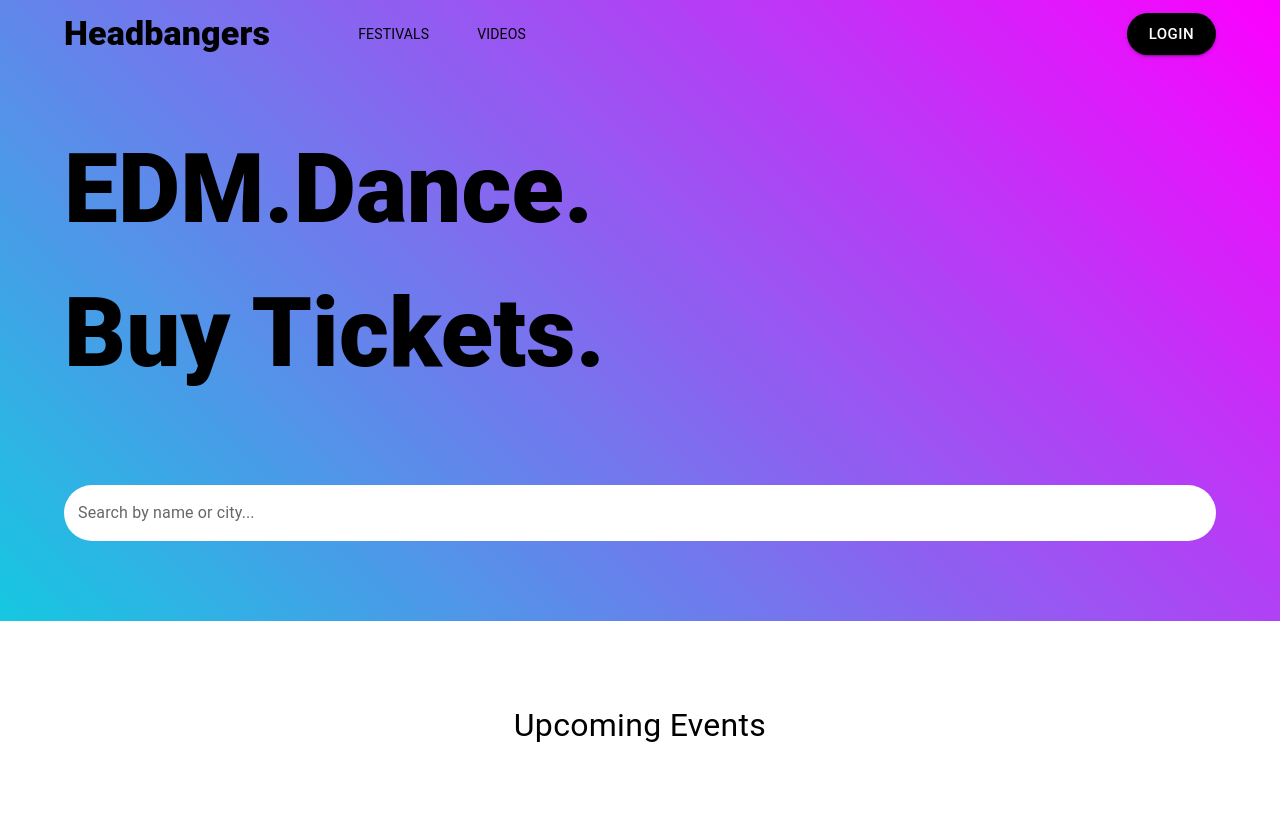
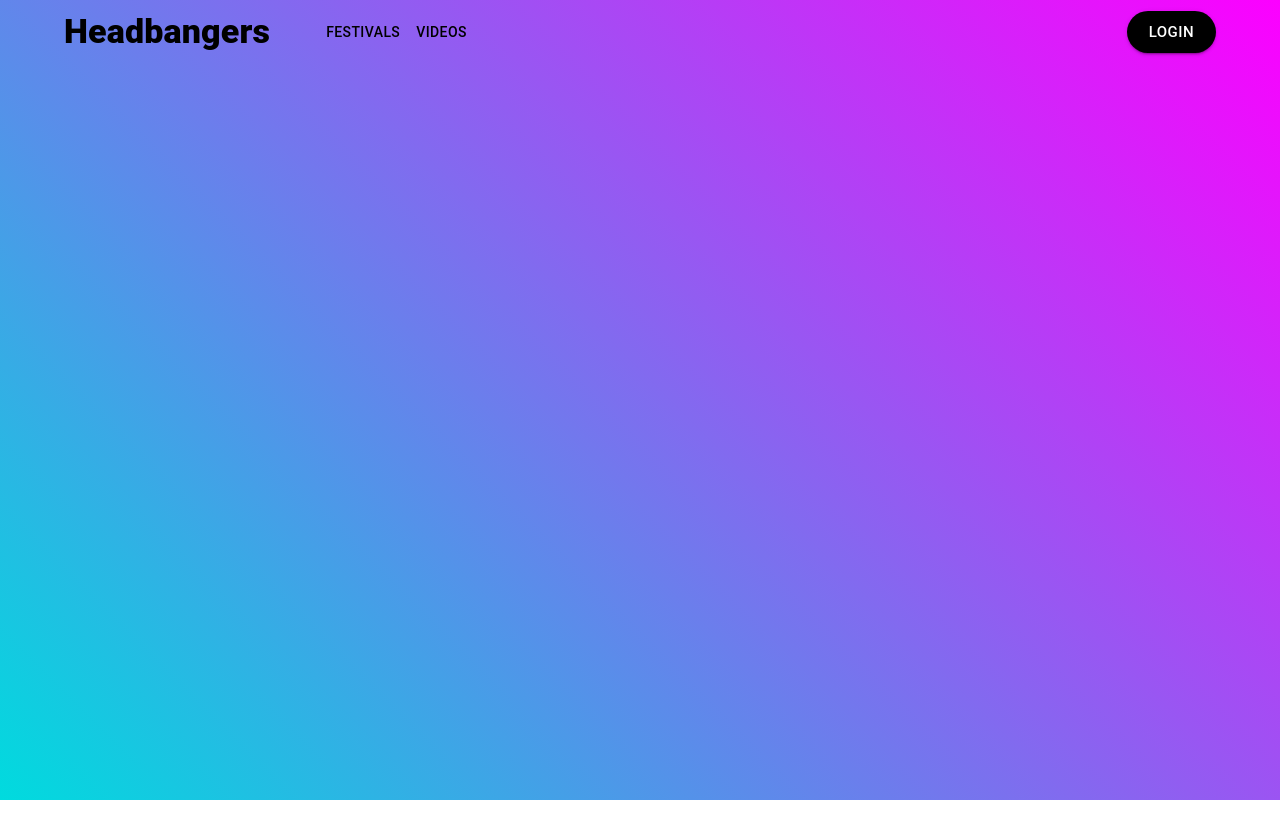
Before and after one commit to wallycodes/app, a React (Create React App) app: page /Videos in a window 1280 px wide. After the commit the page ends 800 px from the top, so only its background shows below. Built offline with nearby package versions, Linux system fonts and the light colour scheme.

Commit message:
added React-Router &Events API

```diff
--- a/package.json
+++ b/package.json
@@ -12,8 +12,10 @@
     "@testing-library/jest-dom": "^5.16.5",
     "@testing-library/react": "^13.4.0",
     "@testing-library/user-event": "^13.5.0",
+    "axios": "^1.4.0",
     "react": "^18.2.0",
     "react-dom": "^18.2.0",
+    "react-router-dom": "^6.11.1",
     "react-scripts": "5.0.1",
     "reactjs-popup": "^2.0.5",
     "styled-components": "^5.3.10",
--- a/src/components/Navbar.js
+++ b/src/components/Navbar.js
@@ -1,4 +1,5 @@
 import * as React from "react";
+import { Link } from "react-router-dom";
 import AppBar from "@mui/material/AppBar";
 import Box from "@mui/material/Box";
 import Toolbar from "@mui/material/Toolbar";
@@ -22,9 +23,13 @@ import OutlinedInput from "@mui/material/OutlinedInput";
 import FormControl from "@mui/material/FormControl";
 import Select from "@mui/material/Select";
 import { TextField } from "@mui/material";
+import FormControlLabel from "@mui/material/FormControlLabel";
+import Grid from "@mui/material/Grid";
+import Checkbox from "@mui/material/Checkbox";
+// import Link from "@mui/material/Link";
 
-const pages = ["Festivals", "Videos"];
-const pages2 = ["Festivals", "My events", "Login"];
+// const pages = ["Festivals", "Videos"];
+// const pages2 = ["Festivals", "My events", "Login"];
 // const settings = ["Profile", "Account", "Dashboard", "Logout"];
 
 function ResponsiveAppBar() {
@@ -112,20 +117,34 @@ function ResponsiveAppBar() {
                 display: { xs: "block", md: "none" },
               }}
             >
-              {width > breakpoint ? (
+              {/* {width > breakpoint ? (
                 pages.map((page) => (
                   <MenuItem key={page} onClick={handleCloseNavMenu}>
                     <Typography textAlign="center">{page}</Typography>
                   </MenuItem>
                 ))
-              ) : (
+              ) : ( */}
               <div>
-                  <MenuItem onClick={handleCloseNavMenu}>Festivals</MenuItem>
-                  <MenuItem onClick={handleCloseNavMenu}>My events</MenuItem>
-                  <MenuItem onClick={handleCloseNavMenu}>Videos</MenuItem>
+                <MenuItem onClick={handleCloseNavMenu}>
+                  <Link
+                    style={{ textDecoration: "none", color: "#000" }}
+                    to="/Festivals"
+                  >
+                    Festivals
+                  </Link>
+                </MenuItem>
+                {/* <MenuItem onClick={handleCloseNavMenu}>My events</MenuItem> */}
+                <MenuItem onClick={handleCloseNavMenu}>
+                  <Link
+                    style={{ textDecoration: "none", color: "#000" }}
+                    to="/Videos"
+                  >
+                    Videos
+                  </Link>
+                </MenuItem>
                 <MenuItem onClick={handleLoginOpen}>Login</MenuItem>
               </div>
-              )}
+              {/* )} */}
             </Menu>
           </Box>
           {/* <AdbIcon sx={{ display: { xs: "flex", md: "none" }, mr: 1 }} /> */}
@@ -146,13 +165,14 @@ function ResponsiveAppBar() {
               textDecoration: "none",
             }}
           >
+            <Link to="/" style={{ textDecoration: "none", color: "#000" }}>
               Headbangers
+            </Link>
           </Typography>
           <Box sx={{ flexGrow: 1, display: { xs: "none", md: "flex" } }}>
-            {pages.map((page) => (
-              <Button
-                key={page}
-                onClick={handleCloseNavMenu}
+            <Button onClick={handleCloseNavMenu}>
+              <Link
+                style={{ textDecoration: "none", color: "#000" }}
                 sx={{
                   ml: 4,
                   my: 2,
@@ -163,10 +183,29 @@ function ResponsiveAppBar() {
                   letterSpacing: ".01rem",
                   textDecoration: "none",
                 }}
+                to="/Festivals"
               >
-                {page}
+                Festivals
+              </Link>
             </Button>
-            ))}
+            <Button onClick={handleCloseNavMenu}>
+              <Link
+                style={{ textDecoration: "none", color: "#000" }}
+                sx={{
+                  ml: 4,
+                  my: 2,
+                  color: "#000",
+                  display: "block",
+                  fontFamily: "roboto",
+                  fontWeight: 400,
+                  letterSpacing: ".01rem",
+                  textDecoration: "none",
+                }}
+                to="/Videos"
+              >
+                Videos
+              </Link>
+            </Button>
           </Box>
 
           <Box sx={{ flexGrow: 0 }}>
@@ -185,41 +224,77 @@ function ResponsiveAppBar() {
                 >
                   Login
                 </Button>
-                <div>
+
                 <Dialog
                   open={openLogin}
                   onClose={handleLoginOpen}
                   disableEscapeKeyDown
                 >
-                    <DialogTitle align="center">Login</DialogTitle>
                   <DialogContent>
                     <Box
+                      sx={{
+                        marginTop: 3,
+                        display: "flex",
+                        flexDirection: "column",
+                        alignItems: "center",
+                      }}
+                    >
+                      <Typography component="h1" variant="h5">
+                        Login
+                      </Typography>
+                      <Box
                         component="form"
-                        sx={{ display: "flex", flexWrap: "wrap" }}
+                        //   onSubmit=
+                        noValidate
+                        sx={{ mt: 1 }}
                       >
-                        <FormControl sx={{ m: 1, minWidth: 120 }}>
-                          <InputLabel htmlFor="demo-dialog-native">
-                            Email
-                          </InputLabel>
-                          <TextField></TextField>
-                        </FormControl>
-                        <FormControl sx={{ m: 1, minWidth: 120 }}>
-                          <InputLabel id="demo-dialog-select-label">
-                            Age
-                          </InputLabel>
-                          <Select
-                            labelId="demo-dialog-select-label"
-                            id="demo-dialog-select"
-                            input={<OutlinedInput label="Age" />}
+                        <TextField
+                          margin="normal"
+                          required
+                          fullWidth
+                          id="email"
+                          label="Email Address"
+                          name="email"
+                          autoComplete="email"
+                          autoFocus
+                        />
+                        <TextField
+                          margin="normal"
+                          required
+                          fullWidth
+                          name="password"
+                          label="Password"
+                          type="password"
+                          id="password"
+                          autoComplete="current-password"
+                        />
+                        <FormControlLabel
+                          control={
+                            <Checkbox value="remember" color="primary" />
+                          }
+                          label="Remember me"
+                        />
+                        <Button
+                          type="submit"
+                          fullWidth
+                          variant="contained"
+                          sx={{ mt: 3, mb: 2, backgroundColor: "#fc00ff" }}
                         >
-                            <MenuItem value="">
-                              <em>None</em>
-                            </MenuItem>
-                            <MenuItem value={10}>Ten</MenuItem>
-                            <MenuItem value={20}>Twenty</MenuItem>
-                            <MenuItem value={30}>Thirty</MenuItem>
-                          </Select>
-                        </FormControl>
+                          Sign In
+                        </Button>
+                        <Grid container>
+                          <Grid item xs>
+                            <Link href="#" variant="body2">
+                              Forgot password?
+                            </Link>
+                          </Grid>
+                          <Grid item>
+                            <Link href="#" variant="body2">
+                              {"Don't have an account? Sign Up"}
+                            </Link>
+                          </Grid>
+                        </Grid>
+                      </Box>
                     </Box>
                   </DialogContent>
                   <DialogActions>
@@ -227,7 +302,6 @@ function ResponsiveAppBar() {
                     <Button onClick={handleLoginOpen}>Ok</Button>
                   </DialogActions>
                 </Dialog>
-                </div>
               </IconButton>
             </Tooltip>
             {/* <Menu
--- a/src/components/Upcoming.js
+++ b/src/components/Upcoming.js
@@ -1,5 +1,7 @@
 import { Typography } from "@mui/material";
 import * as React from "react";
+import axios from "axios";
+import { useEffect } from "react";
 import AppBar from "@mui/material/AppBar";
 import Box from "@mui/material/Box";
 import Toolbar from "@mui/material/Toolbar";
@@ -15,14 +17,43 @@ import AdbIcon from "@mui/icons-material/Adb";
 import { createTheme } from "@mui/material/styles";
 import TextField from "@mui/material/TextField";
 import { Hidden } from "@mui/material";
+import { useState } from "react";
+import Paper from "@mui/material/Paper";
+import Grid from "@mui/material/Grid";
+import { styled } from "@mui/material/styles";
+import { Link } from "react-router-dom";
 
 const Upcoming = () => {
+  const [jsonResults, setJsonResults] = useState([]);
+  const [artistNames, setArtistNames] = useState([]);
+
+  const Item = styled(Paper)(({ theme }) => ({
+    backgroundColor: theme.palette.mode === "dark" ? "#1A2027" : "#fff",
+    ...theme.typography.body2,
+    padding: theme.spacing(1),
+    textAlign: "center",
+    color: theme.palette.text.secondary,
+  }));
+
+  useEffect(() => {
+    axios
+      .get(
+        "https://edmtrain.com/api/events?latitude=39.7392&longitude=-104.990&state=Colorado&client=5edf33ab-30d0-4fb8-b8d9-1052d54efc81"
+      )
+      .then((res) => {
+        setJsonResults(res.data.data);
+        console.log(res.data.data);
+      })
+      .catch((err) => {
+        console.log(err);
+      });
+  }, []);
   return (
     <Container
       maxWidth={false}
       fullWidth
       disableGutters
-      //   sx={{ height: "100vh" }}
+      sx={{ height: "100vh", backgroundColor: "#fff" }}
     >
       <Typography
         fullWidth
@@ -42,6 +73,30 @@ const Upcoming = () => {
       >
         Upcoming Events
       </Typography>
+      {jsonResults.map((art) => {
+        return (
+          <div>
+            <Grid container spacing={2}>
+              <Grid item xs={6} md={8}>
+                <Item>
+                  <Typography>{art.name}</Typography>
+                  {art.artistList.map((artistList) => (
+                    <Typography>{artistList.name}</Typography>
+                  ))}
+                  <Typography>{art.venue.name}</Typography>
+                </Item>
+              </Grid>
+              <Grid item xs={6} md={4}>
+                <Item>
+                  <Link to={art.link}>
+                    <Button>Buy Tickets</Button>
+                  </Link>
+                </Item>
+              </Grid>
+            </Grid>
+          </div>
+        );
+      })}
     </Container>
   );
 };
--- a/src/index.js
+++ b/src/index.js
@@ -1,14 +1,34 @@
-import React from 'react';
-import ReactDOM from 'react-dom/client';
-import './index.css';
-import App from './App';
-import reportWebVitals from './reportWebVitals';
+import React from "react";
+import ReactDOM from "react-dom/client";
+import "./index.css";
+import App from "./App";
+import reportWebVitals from "./reportWebVitals";
+import { createBrowserRouter, RouterProvider, Route } from "react-router-dom";
+import "./App.css";
+import Festivals from "./pages/Festivals";
+import Videos from "./pages/Videos";
 
-const root = ReactDOM.createRoot(document.getElementById('root'));
+const router = createBrowserRouter([
+  {
+    path: "/",
+    element: <App />,
+  },
+  {
+    path: "Festivals",
+    element: <Festivals />,
+  },
+  {
+    path: "Videos",
+    element: <Videos />,
+  },
+]);
+
+const root = ReactDOM.createRoot(document.getElementById("root"));
 root.render(
-  <React.StrictMode>
-    <App />
-  </React.StrictMode>
+  // <React.StrictMode>
+  //   <App />
+  // </React.StrictMode>
+  <RouterProvider router={router} />
 );
 
 // If you want to start measuring performance in your app, pass a function
--- /dev/null
+++ b/src/pages/Festivals.js
@@ -0,0 +1,15 @@
+import * as React from "react";
+import { Link } from "react-router-dom";
+import Navbar from "../components/Navbar";
+import Title from "../components/Title";
+
+function Festivals() {
+  return (
+    <div>
+      <Navbar />
+      <Title />
+    </div>
+  );
+}
+
+export default Festivals;
--- /dev/null
+++ b/src/pages/Videos.js
@@ -0,0 +1,13 @@
+import * as React from "react";
+import { Link } from "react-router-dom";
+import Navbar from "../components/Navbar";
+
+function Videos() {
+  return (
+    <div>
+      <Navbar />
+    </div>
+  );
+}
+
+export default Videos;
```
Also changed, not shown: 1 other file (tests, documents, lock files or other folders). Lines whose indentation alone changed are shown as unchanged.
